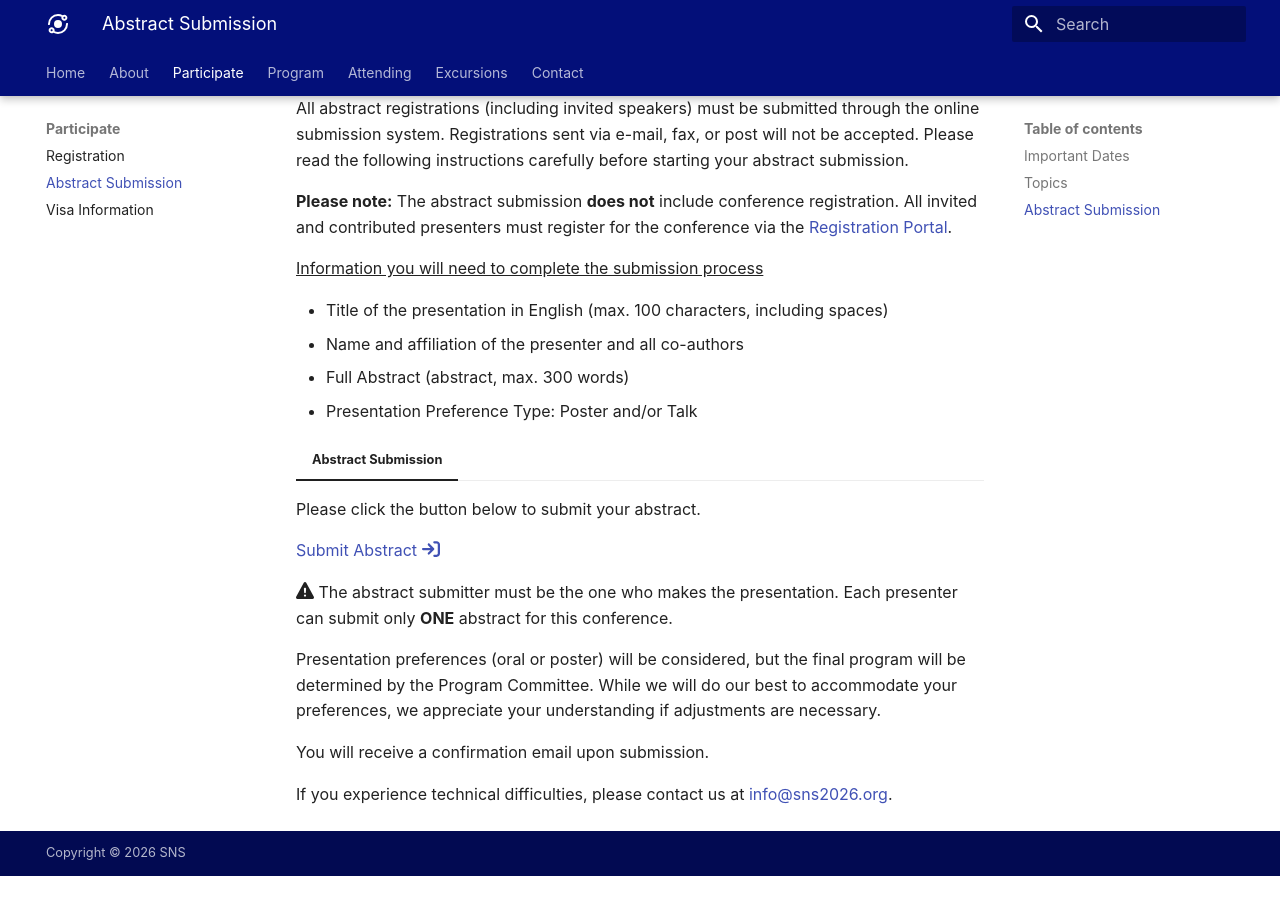
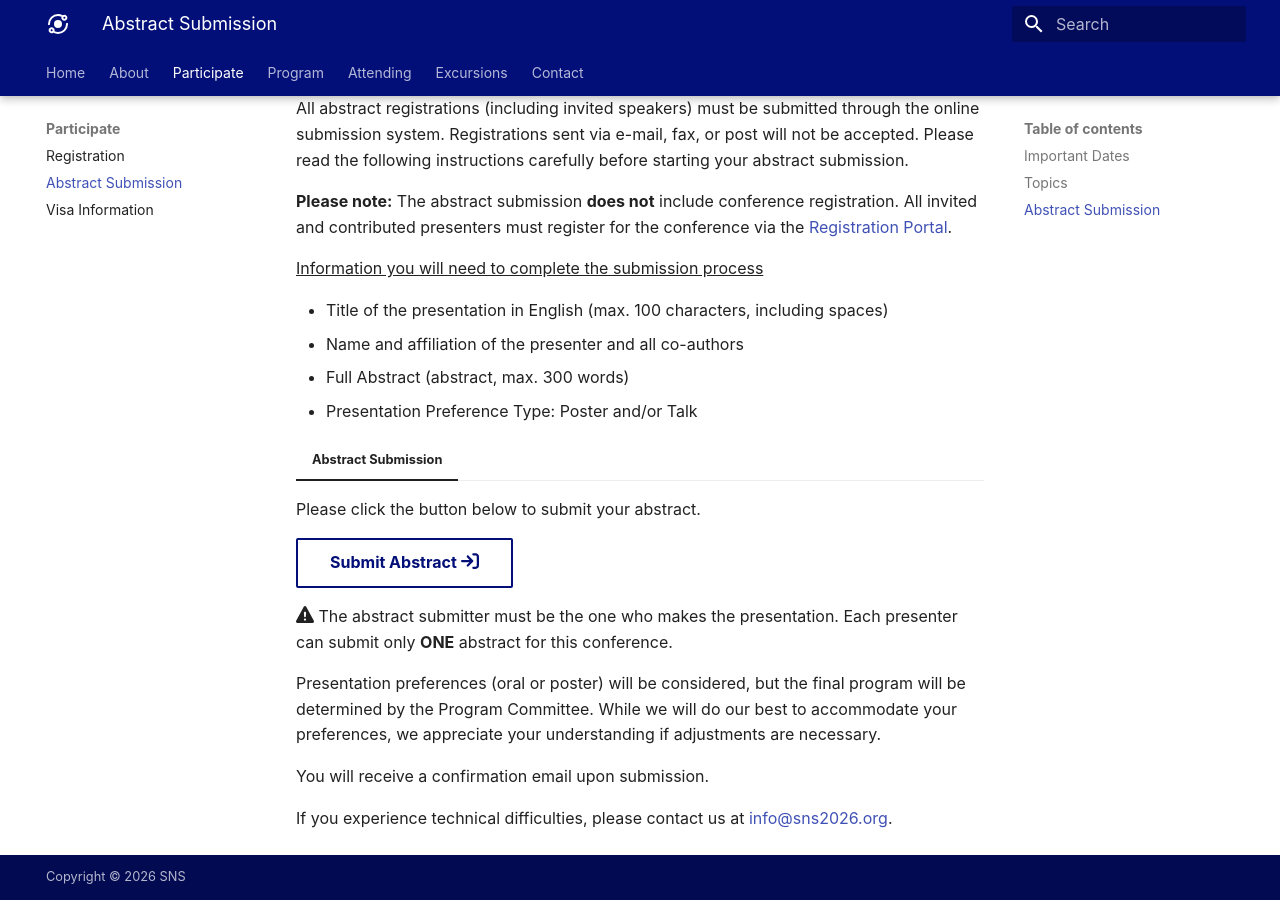
Before and after one commit to SNS2026/SNS2026.github.io, an MkDocs documentation site: the page built from docs/abstracts.md, in a window 1280 px wide and 900 px high, scrolled down 1048 px. Built offline with MkDocs 1.6.1 and Material for MkDocs 9.7.7, drawn with Linux system fonts in a browser that asks for light colours; some web fonts are replaced; before the commit the page ends 1924 px from its top, so only the background shows below that.

Commit message:
Update abstracts.md

```diff
--- a/docs/abstracts.md
+++ b/docs/abstracts.md
@@ -53,7 +53,7 @@ The abstract submission **does not** include conference registration. All invite
 === "Abstract Submission"
 Please click the button below to submit your abstract.
 
-[Submit Abstract :fontawesome-solid-arrow-right-to-bracket:](https://docs.google.com/forms/d/e/1FAIpQLSdDP3HCaJyonMZPdBkAiFiRFSArF6050NVxqafZeQdFEGLHcA/viewform?usp=dialog){ .md-button, :target="_blank" }
+[Submit Abstract :fontawesome-solid-arrow-right-to-bracket:](https://docs.google.com/forms/d/e/1FAIpQLSdDP3HCaJyonMZPdBkAiFiRFSArF6050NVxqafZeQdFEGLHcA/viewform?usp=dialog){ .md-button  :target="_blank" }
 
 :fontawesome-solid-triangle-exclamation: The abstract submitter must be the one who makes the presentation. Each presenter can submit only **ONE** abstract for this conference.
 
```
